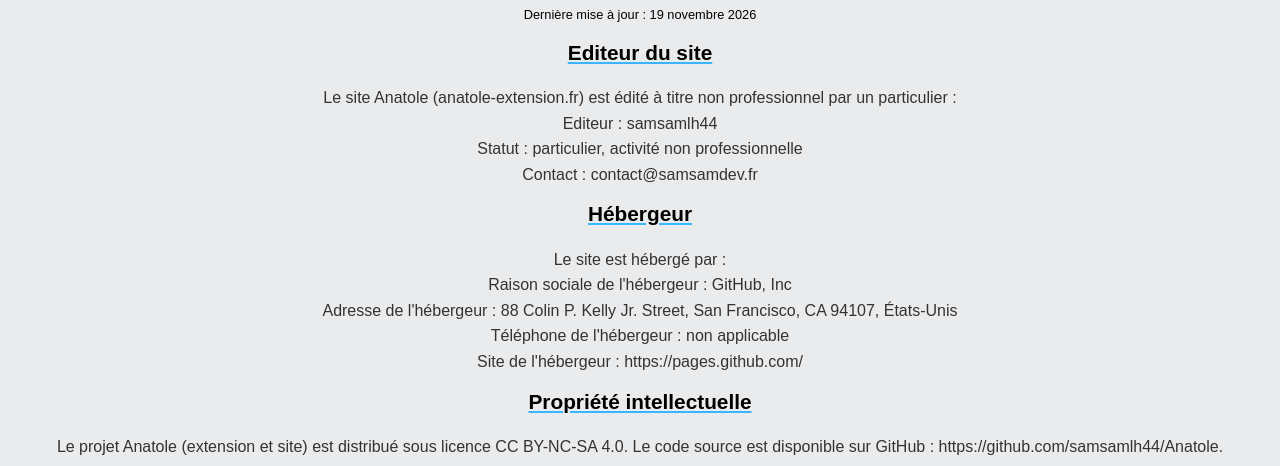
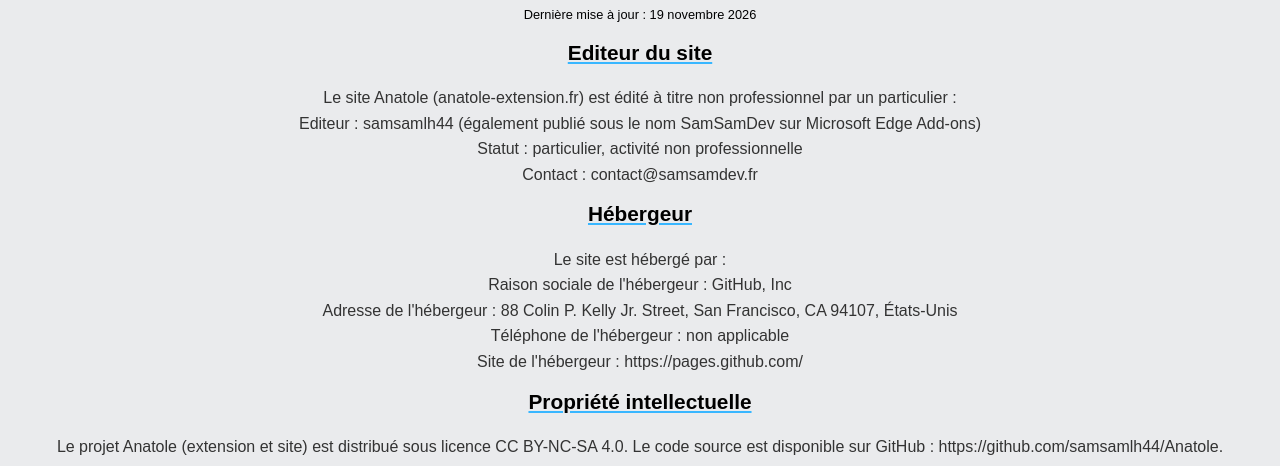
Before and after one commit to samsamlh44/website-anatole, a plain HTML site: page mentions.html in a window 1280 px wide. Shown: the part 307-773 px from the top of the page. Drawn offline with Linux system fonts and the light colour scheme.

Commit message:
Ajout nom Edge dans l'éditeur

```diff
--- a/mentions.html
+++ b/mentions.html
@@ -40,7 +40,7 @@
       <h2>Editeur du site</h2>
     </div>
     <p>Le site Anatole (anatole-extension.fr) est édité à titre non professionnel par un particulier :</p>
-    <p>Editeur : samsamlh44</p>
+    <p>Editeur : samsamlh44 (également publié sous le nom SamSamDev sur Microsoft Edge Add-ons)</p>
     <p>Statut : particulier, activité non professionnelle</p>
     <p>Contact : contact@samsamdev.fr</p>
 
```
